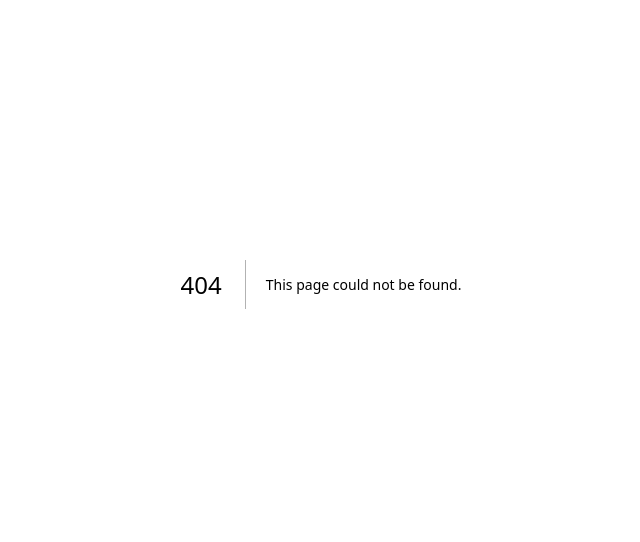
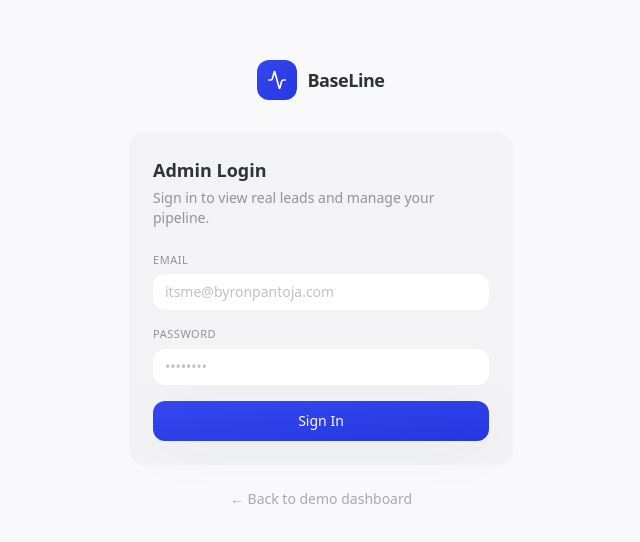
Before and after one commit to byronPantoja/mockup-dashboard, a Next.js app: page /login in a window 1280 px wide. Before the commit this address had no page. Shown: the part 116-658 px from the top of the page, without its empty margins (319-959 px from the left). Built offline with nearby package versions, Linux system fonts and the light colour scheme.

Commit message:
feat: add login page with Supabase auth

```diff
--- /dev/null
+++ b/app/login/page.tsx
@@ -0,0 +1,117 @@
+"use client";
+
+import { useState, type FormEvent } from "react";
+import { useRouter } from "next/navigation";
+import { createClient } from "@/lib/supabase/client";
+import { Activity, Loader2 } from "lucide-react";
+
+export default function LoginPage() {
+  const [error, setError] = useState<string | null>(null);
+  const [loading, setLoading] = useState(false);
+  const router = useRouter();
+
+  async function handleSubmit(e: FormEvent<HTMLFormElement>) {
+    e.preventDefault();
+    setError(null);
+    setLoading(true);
+
+    const form = e.currentTarget;
+    const email = (form.elements.namedItem("email") as HTMLInputElement).value;
+    const password = (form.elements.namedItem("password") as HTMLInputElement).value;
+
+    const supabase = createClient();
+    const { error: authError } = await supabase.auth.signInWithPassword({
+      email,
+      password,
+    });
+
+    if (authError) {
+      setError("Invalid email or password");
+      setLoading(false);
+      return;
+    }
+
+    router.push("/admin");
+    router.refresh();
+  }
+
+  return (
+    <div className="min-h-screen bg-surface flex items-center justify-center p-4">
+      <div className="w-full max-w-sm">
+        {/* Logo */}
+        <div className="flex items-center justify-center gap-2.5 mb-8">
+          <div className="size-10 rounded-xl bg-gradient-to-br from-primary to-primary-dim flex items-center justify-center">
+            <Activity size={20} className="text-on-primary" />
+          </div>
+          <span className="text-lg font-semibold text-on-surface tracking-tight">
+            BaseLine
+          </span>
+        </div>
+
+        {/* Form card */}
+        <div className="rounded-2xl bg-surface-low p-6">
+          <h1 className="text-lg font-semibold text-on-surface mb-1">
+            Admin Login
+          </h1>
+          <p className="text-sm text-on-surface/50 mb-6">
+            Sign in to view real leads and manage your pipeline.
+          </p>
+
+          <form onSubmit={handleSubmit} className="space-y-4">
+            <div>
+              <label className="block text-[0.6875rem] font-medium text-on-surface/50 uppercase tracking-[0.05em] mb-1.5">
+                Email
+              </label>
+              <input
+                name="email"
+                type="email"
+                required
+                className="w-full rounded-xl bg-surface-lowest px-3 py-2 text-sm text-on-surface placeholder:text-on-surface/30 outline-none focus:shadow-ambient transition-all"
+                placeholder="itsme@byronpantoja.com"
+              />
+            </div>
+
+            <div>
+              <label className="block text-[0.6875rem] font-medium text-on-surface/50 uppercase tracking-[0.05em] mb-1.5">
+                Password
+              </label>
+              <input
+                name="password"
+                type="password"
+                required
+                className="w-full rounded-xl bg-surface-lowest px-3 py-2 text-sm text-on-surface placeholder:text-on-surface/30 outline-none focus:shadow-ambient transition-all"
+                placeholder="••••••••"
+              />
+            </div>
+
+            {error && (
+              <p className="text-sm text-red-500 animate-fade-in">{error}</p>
+            )}
+
+            <button
+              type="submit"
+              disabled={loading}
+              className="w-full flex items-center justify-center gap-2 rounded-xl bg-gradient-to-br from-primary to-primary-dim px-4 py-2.5 text-sm font-medium text-on-primary hover:opacity-90 transition-opacity shadow-ambient disabled:opacity-50"
+            >
+              {loading ? (
+                <>
+                  <Loader2 size={16} className="animate-spin" />
+                  Signing in...
+                </>
+              ) : (
+                "Sign In"
+              )}
+            </button>
+          </form>
+        </div>
+
+        {/* Back to demo */}
+        <p className="text-center text-sm text-on-surface/40 mt-6">
+          <a href="/" className="hover:text-primary transition-colors">
+            ← Back to demo dashboard
+          </a>
+        </p>
+      </div>
+    </div>
+  );
+}
```
